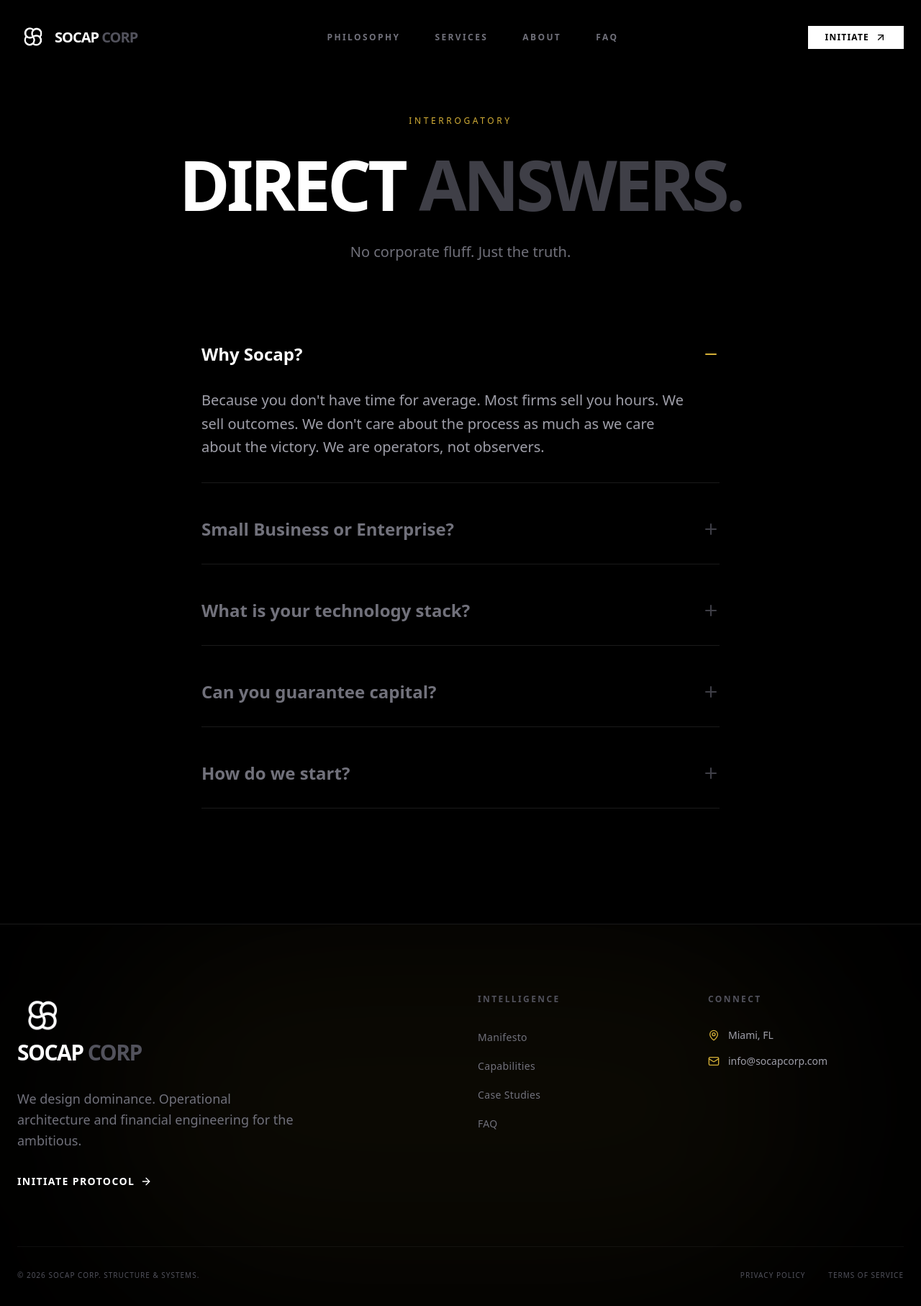
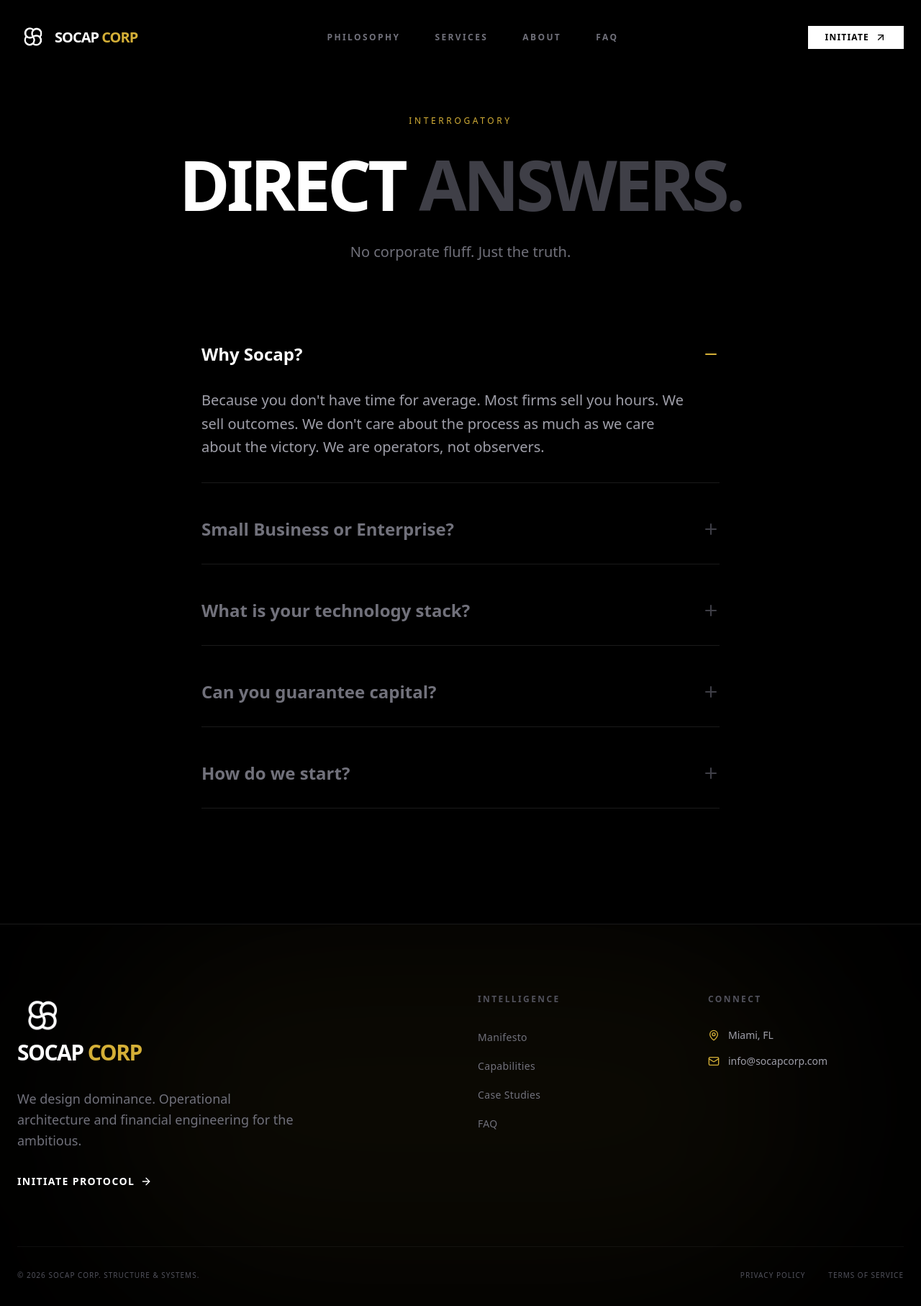
Before and after one commit to lucassocap/socap-web, a Next.js app: page /faq in a window 1280 px wide. Shown: the top 1814 px of the page at 72% size. Built offline with nearby package versions, Linux system fonts and the light colour scheme.

Commit message:
Branding: Update logo 'CORP' color to wealth-gold

```diff
--- a/components/layout/Navbar.tsx
+++ b/components/layout/Navbar.tsx
@@ -50,7 +50,7 @@ export function Navbar() {
                             />
                         </div>
                         <span className="font-mono text-xl font-black tracking-tighter text-white group-hover:text-wealth-gold transition-colors duration-500">
-                            SOCAP<span className="text-zinc-600 group-hover:text-white transition-colors duration-500"> CORP</span>
+                            SOCAP<span className="text-wealth-gold group-hover:text-white transition-colors duration-500"> CORP</span>
                         </span>
                     </Link>
 
--- a/components/layout/SiteFooter.tsx
+++ b/components/layout/SiteFooter.tsx
@@ -21,7 +21,7 @@ export function SiteFooter() {
                                 />
                             </div>
                             <span className="font-mono text-3xl font-black tracking-tighter text-white group-hover:text-wealth-gold transition-colors duration-500">
-                                SOCAP<span className="text-zinc-600 group-hover:text-white transition-colors duration-500"> CORP</span>
+                                SOCAP<span className="text-wealth-gold group-hover:text-white transition-colors duration-500"> CORP</span>
                             </span>
                         </Link>
                         <p className="text-zinc-500 max-w-sm text-lg leading-relaxed font-light mb-8">
```
